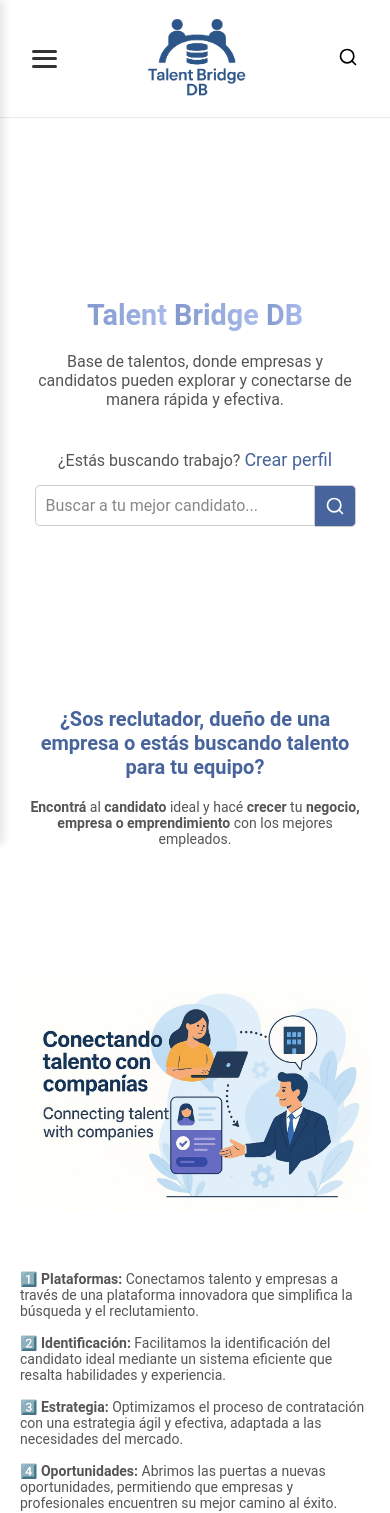
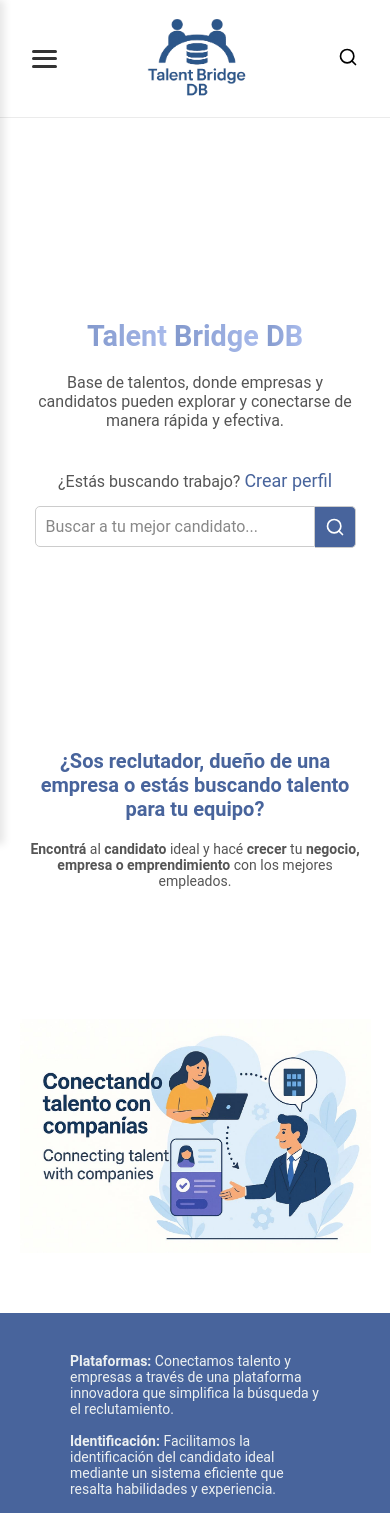
Before and after one commit to LeanCelle/Martlea, a Next.js app: page / in a window 390 px wide. Shown: the top 1513 px of the page. Built offline with nearby package versions, Linux system fonts and the light colour scheme; no server answers; the database is empty.

Commit message:
Modify styles

```diff
--- a/src/app/page.js
+++ b/src/app/page.js
@@ -10,11 +10,12 @@
 import AOS from "aos";
 import "aos/dist/aos.css";
 import profiles from "@/data/proofProfiles";
-import { Swiper, SwiperSlide } from 'swiper/react';
-import { Navigation, Pagination } from 'swiper/modules';
-import 'swiper/css';
-import 'swiper/css/navigation';
-import 'swiper/css/pagination';
+import { Swiper, SwiperSlide } from "swiper/react";
+import { Navigation, Pagination } from "swiper/modules";
+import "swiper/css";
+import "swiper/css/navigation";
+import "swiper/css/pagination";
+import CircularText from "@/components/CircularText";
 
 export default function Home() {
   const [showRegisterModal, setShowRegisterModal] = useState(false);
@@ -98,26 +99,24 @@
           </div>
           <div className={styles.textGraphic}>
             <p>
-              1️⃣ <b>Plataformas:</b> Conectamos talento y empresas a través de
-              una plataforma innovadora que simplifica la búsqueda y el
+              <b>Plataformas:</b> Conectamos talento y empresas a través de una
+              plataforma innovadora que simplifica la búsqueda y el
               reclutamiento.<br></br>
               <br></br>
-              2️⃣ <b>Identificación:</b> Facilitamos la identificación del
-              candidato ideal mediante un sistema eficiente que resalta
-              habilidades y experiencia.<br></br>
+              <b>Identificación:</b> Facilitamos la identificación del candidato
+              ideal mediante un sistema eficiente que resalta habilidades y
+              experiencia.<br></br>
               <br></br>
-              3️⃣ <b>Estrategia:</b> Optimizamos el proceso de contratación con
-              una estrategia ágil y efectiva, adaptada a las necesidades del
+              <b>Estrategia:</b> Optimizamos el proceso de contratación con una
+              estrategia ágil y efectiva, adaptada a las necesidades del
               mercado.<br></br>
               <br></br>
-              4️⃣ <b>Oportunidades:</b> Abrimos las puertas a nuevas
-              oportunidades, permitiendo que empresas y profesionales encuentren
-              su mejor camino al éxito.
+              <b>Oportunidades:</b> Abrimos las puertas a nuevas oportunidades,
+              permitiendo que empresas y profesionales encuentren su mejor
+              camino al éxito.
             </p>
           </div>
         </div>
-
-
 
         <div className={styles.carouselWrapper}>
           <Swiper
@@ -159,7 +158,8 @@
                         <strong>Habilidades:</strong> {profile.skills}
                       </p>
                       <p>
-                        <strong>Años de experiencia:</strong> {profile.experience}
+                        <strong>Años de experiencia:</strong>{" "}
+                        {profile.experience}
                       </p>
                     </div>
                   </div>
@@ -181,3 +181,11 @@
             </p>
           </div>
         )} */
+
+          /*
+
+                      <CircularText
+              text="CONEXIÓN*OPORTUNIDAD*TALENTO*"
+              onHover="speedUp"
+              spinDuration={20}
+            />*/
--- /dev/null
+++ b/src/components/CircularText.js
@@ -0,0 +1,115 @@
+import { useEffect, useState } from "react";
+import { motion, useAnimation } from "framer-motion";
+import styles from "@/styles/circularText.module.css";
+
+const getRotationTransition = (duration, from, loop = true) => ({
+  from: from,
+  to: from + 360,
+  ease: "linear",
+  duration: duration,
+  type: "tween",
+  repeat: loop ? Infinity : 0,
+});
+
+const getTransition = (duration, from) => ({
+  rotate: getRotationTransition(duration, from),
+  scale: {
+    type: "spring",
+    damping: 20,
+    stiffness: 300,
+  },
+});
+
+const CircularText = ({
+  text,
+  spinDuration = 20,
+  onHover = "speedUp",
+  className = "",
+}) => {
+  const letters = Array.from(text);
+  const controls = useAnimation();
+  const [currentRotation, setCurrentRotation] = useState(0);
+
+  useEffect(() => {
+    controls.start({
+      rotate: currentRotation + 360,
+      scale: 1,
+      transition: getTransition(spinDuration, currentRotation),
+    });
+    // eslint-disable-next-line react-hooks/exhaustive-deps
+  }, [spinDuration, controls, onHover, text]);
+
+  const handleHoverStart = () => {
+    if (!onHover) return;
+    switch (onHover) {
+      case "slowDown":
+        controls.start({
+          rotate: currentRotation + 360,
+          scale: 1,
+          transition: getTransition(spinDuration * 2, currentRotation),
+        });
+        break;
+      case "speedUp":
+        controls.start({
+          rotate: currentRotation + 360,
+          scale: 1,
+          transition: getTransition(spinDuration / 4, currentRotation),
+        });
+        break;
+      case "pause":
+        controls.start({
+          rotate: currentRotation,
+          scale: 1,
+          transition: {
+            rotate: { type: "spring", damping: 20, stiffness: 300 },
+            scale: { type: "spring", damping: 20, stiffness: 300 },
+          },
+        });
+        break;
+      case "goBonkers":
+        controls.start({
+          rotate: currentRotation + 360,
+          scale: 0.8,
+          transition: getTransition(spinDuration / 20, currentRotation),
+        });
+        break;
+      default:
+        break;
+    }
+  };
+
+  const handleHoverEnd = () => {
+    controls.start({
+      rotate: currentRotation + 360,
+      scale: 1,
+      transition: getTransition(spinDuration, currentRotation),
+    });
+  };
+
+  return (
+    <motion.div
+      initial={{ rotate: 0 }}
+      className={`${styles.circularText} ${className}`}
+      animate={controls}
+      onUpdate={(latest) => setCurrentRotation(Number(latest.rotate))}
+      onMouseEnter={handleHoverStart}
+      onMouseLeave={handleHoverEnd}
+    >
+      {letters.map((letter, i) => {
+        const rotation = (360 / letters.length) * i;
+        const factor = Number((Math.PI / letters.length).toFixed(0));
+        const x = factor * i;
+        const y = factor * i;
+        const transform = `rotateZ(${rotation}deg) translate3d(${x}px, ${y}px, 0)`;
+
+        return (
+          <span key={i} style={{ transform, WebkitTransform: transform }}>
+            {letter}
+          </span>
+        );
+      })}
+    </motion.div>
+  );
+};
+
+export default CircularText;
--- /dev/null
+++ b/src/styles/circularText.module.css
@@ -0,0 +1,31 @@
+.circularText {
+  margin: 0px auto 0px auto;
+  border-radius: 50%;
+  width: 150px;
+  height: 150px;
+  position: relative;
+  font-weight: 900;
+  color: #48649c;
+  background-color: #ecf0f1;
+  text-align: center;
+  cursor: pointer;
+  transform-origin: 50% 50%;
+  box-shadow: 0 0 40px 10px rgba(0, 0, 0, 0.3);
+}
+
+.circularText span {
+  position: absolute;
+  display: inline-block;
+  left: 0;
+  right: 0;
+  top: 0;
+  bottom: 0;
+  font-size: 16px;
+  transition: all 0.5s cubic-bezier(0, 0, 0, 1);
+}
+
+@media (max-width: 768px) {
+  .circularText span {
+    font-size: 14px;
+  }
+}
--- a/src/styles/page.module.css
+++ b/src/styles/page.module.css
@@ -3,17 +3,21 @@
   flex-direction: column;
   justify-content: center;
   align-items: center;
-  padding: 20px;
   color: #555;
 }
 
 .container {
-  height: 65vh;
+  height: 70vh;
+  width: 100%;
   display: flex;
   flex-direction: column;
   justify-content: center;
+  align-items: center;
   text-align: center;
+  padding: 0rem 2rem;/* fondo profesional degradado */
+  color: #ffffff;
 }
+
 
 .header {
   display: flex;
@@ -63,12 +67,23 @@
   width: 100%;
   display: flex;
   flex-direction: row;
-  align-items: center;
+  align-items: stretch;
   margin: 100px 0px;
 }
 
 .textGraphic {
   width: 100%;
+}
+
+.graphicContainer .textGraphic {
+  width: 100%;
+  display: flex;
+  flex-direction: column;
+  justify-content: center;
+  gap: 30px;
+  align-items: center;
+  background-color: #48649c;
+  padding: 40px 50px;
 }
 
 .textGraphic h3 {
@@ -78,9 +93,9 @@
   font-size: 30px;
 }
 
-.textGraphic p {
-  padding: 0px 50px;
+.graphicContainer .textGraphic p {
   font-size: 16px;
+  color: #ecf0f1;
 }
 
 
@@ -91,7 +106,7 @@
 }
 
 .graphic img {
-  width: 80%;
+  width: 100%;
 }
 
 /* Profiles */
@@ -337,9 +352,6 @@
 
 
 
-
-
-
 @media (max-width: 768px) {
   .page {
     padding: 20px 0px;
@@ -364,6 +376,9 @@
     padding: 20px;
   }
 
+  .graphicContainer .textGraphic p {
+    font-size: 14px;
+  }
   .textGraphic p {
     padding: 0 20px;
     font-size: 14px;
--- a/src/styles/top.module.css
+++ b/src/styles/top.module.css
@@ -95,7 +95,7 @@
     display: flex;
     flex-direction: column;
     gap: 6px;
-    border-left: 4px solid #48649c;
+    border-left: 2px solid #48649c;
     padding: 1rem;
     border-radius: 12px;
     flex: 1;
```
